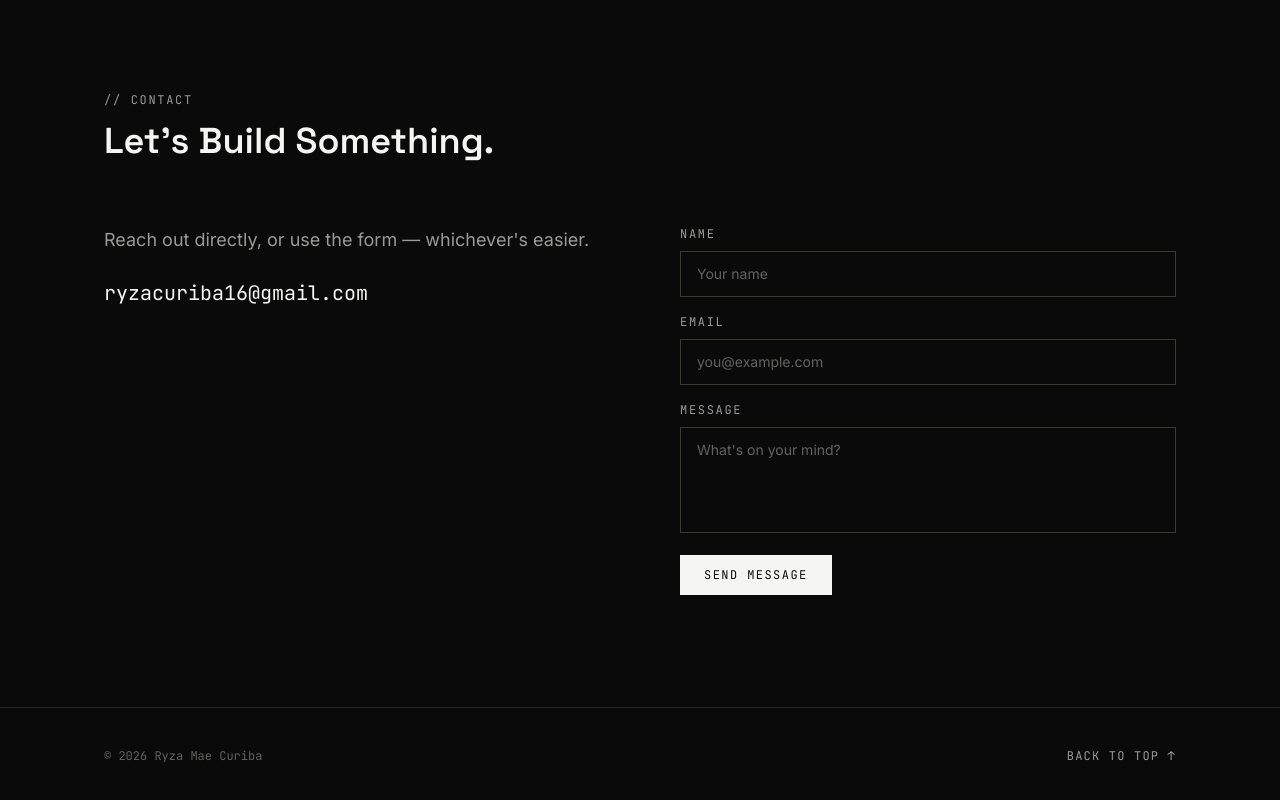
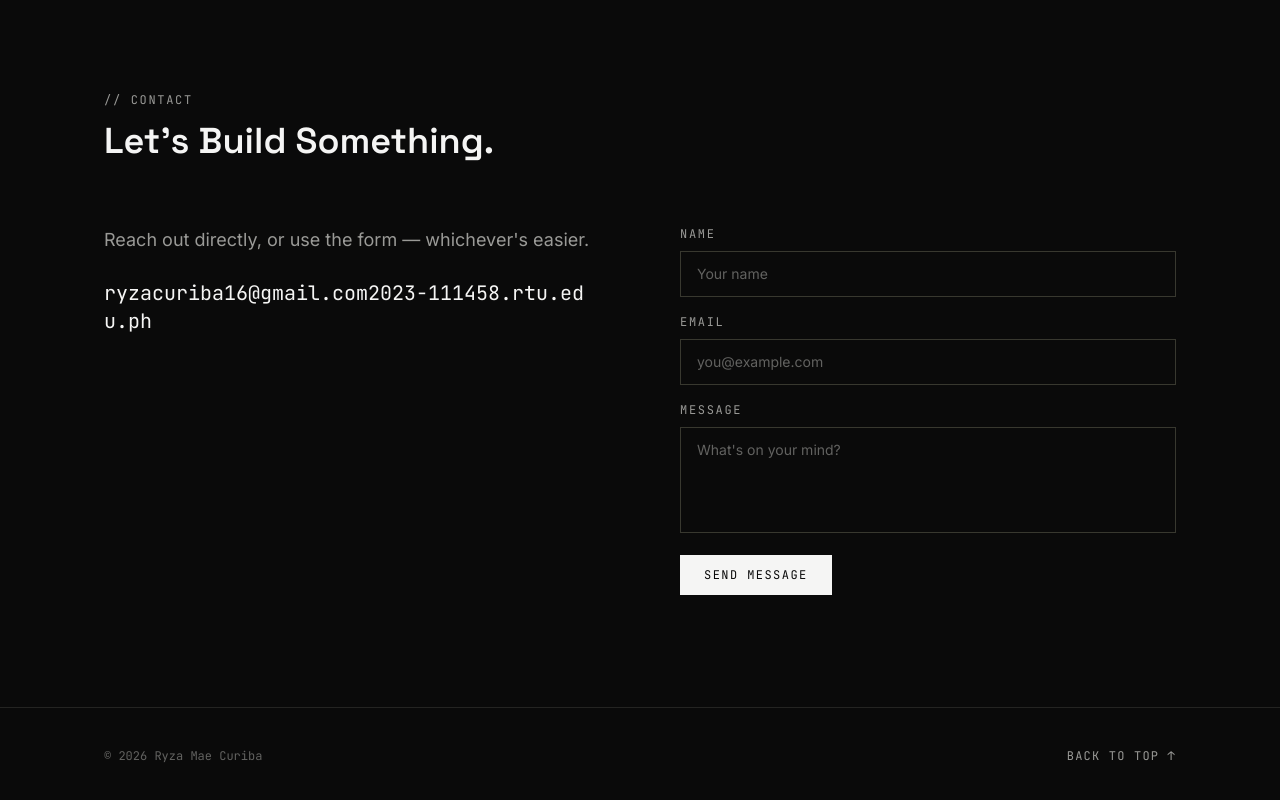
Before and after one commit to ryzacuriba16-a11y/RYZ, a React (Vite) app: page / in a window 1280 px wide. Shown: the part 6465-7265 px from the top of the page. Built offline with nearby package versions, Linux system fonts and the light colour scheme.

Commit message:
Update email field to include multiple addresses

```diff
--- a/src/data/content.js
+++ b/src/data/content.js
@@ -13,7 +13,7 @@ export const profile = {
   // Put your actual CV file at public/cv/Ryza-Mae-Curiba-CV.pdf and this
   // button will download it. Until then the link points at a placeholder.
   cvPath: "Ryza-Mae-Curiba-CV.pdf",
-  email: "ryzacuriba16@gmail.com",
+  email: ["ryzacuriba16@gmail.com", "2023-111458.rtu.edu.ph"]
 };
 
 export const about = {
```
